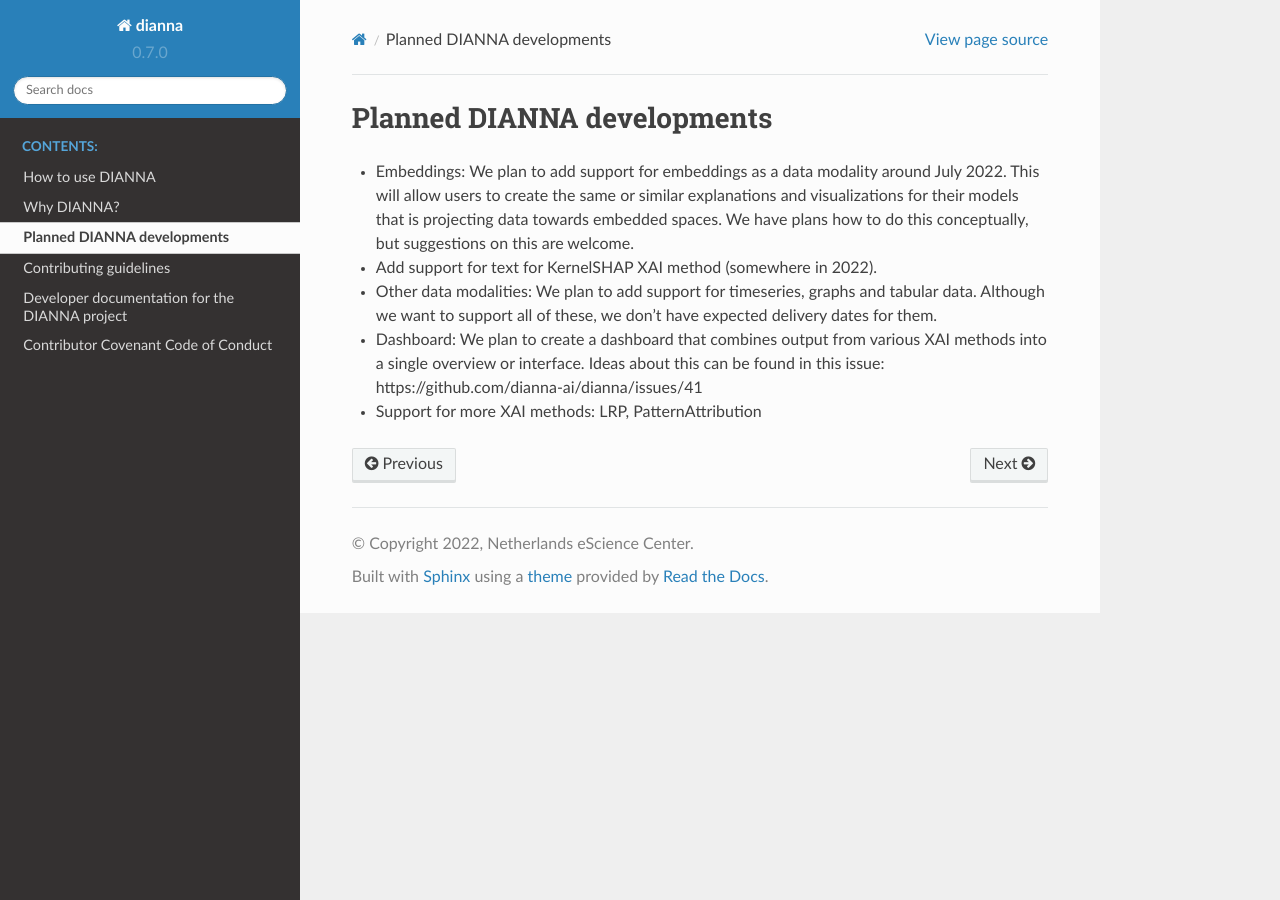
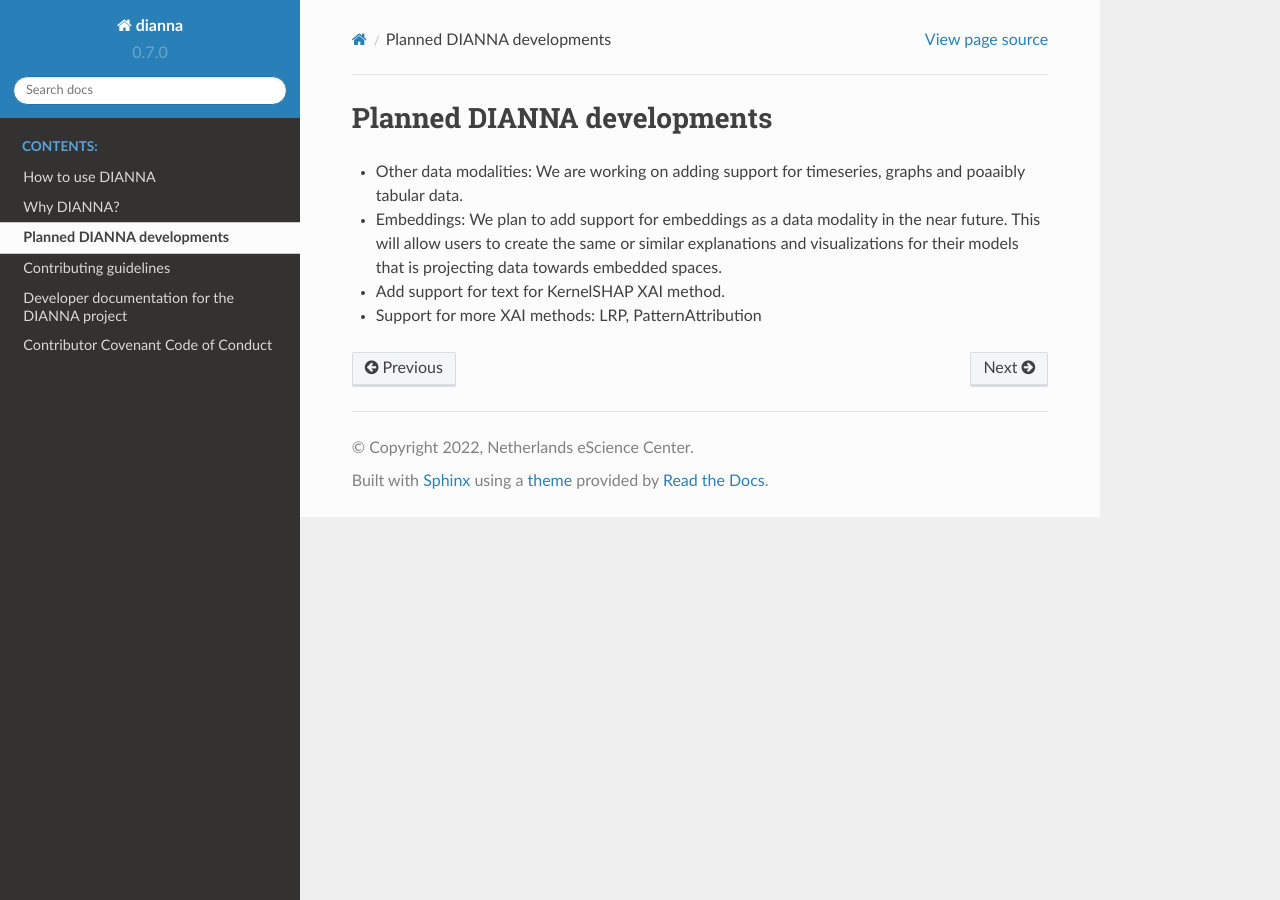
Before and after one commit to dianna-ai/dianna, a Sphinx documentation site: the page built from docs/ROADMAP.md, in a window 1280 px wide. Built offline with Sphinx 7.4.7 and the Read the Docs theme 2.0.0, drawn with Linux system fonts in a browser that asks for light colours.

Commit message:
Update ROADMAP.md
Update the Roadmap given the changed priorities and the achieved results.

```diff
--- a/docs/ROADMAP.md
+++ b/docs/ROADMAP.md
@@ -1,11 +1,9 @@
 # Planned DIANNA developments
 
-- Embeddings: We plan to add support for embeddings as a data modality around July 2022. This will allow users to create the same or similar explanations and visualizations for their models that is projecting data towards embedded spaces. We have plans how to do this conceptually, but suggestions on this are welcome.
+- Other data modalities: We are working on adding support for timeseries, graphs and poaaibly tabular data.
 
-- Add support for text for KernelSHAP XAI method (somewhere in 2022).
+- Embeddings: We plan to add support for embeddings as a data modality in the near future. This will allow users to create the same or similar explanations and visualizations for their models that is projecting data towards embedded spaces.
 
-- Other data modalities: We plan to add support for timeseries, graphs and tabular data. Although we want to support all of these, we don't have expected delivery dates for them.
+- Add support for text for KernelSHAP XAI method.
 
-- Dashboard: We plan to create a dashboard that combines output from various XAI methods into a single overview or interface. Ideas about this can be found in this issue: https://github.com/dianna-ai/dianna/issues/41
-
-- Support for more XAI methods: LRP, PatternAttribution
+ - Support for more XAI methods: LRP, PatternAttribution
```
